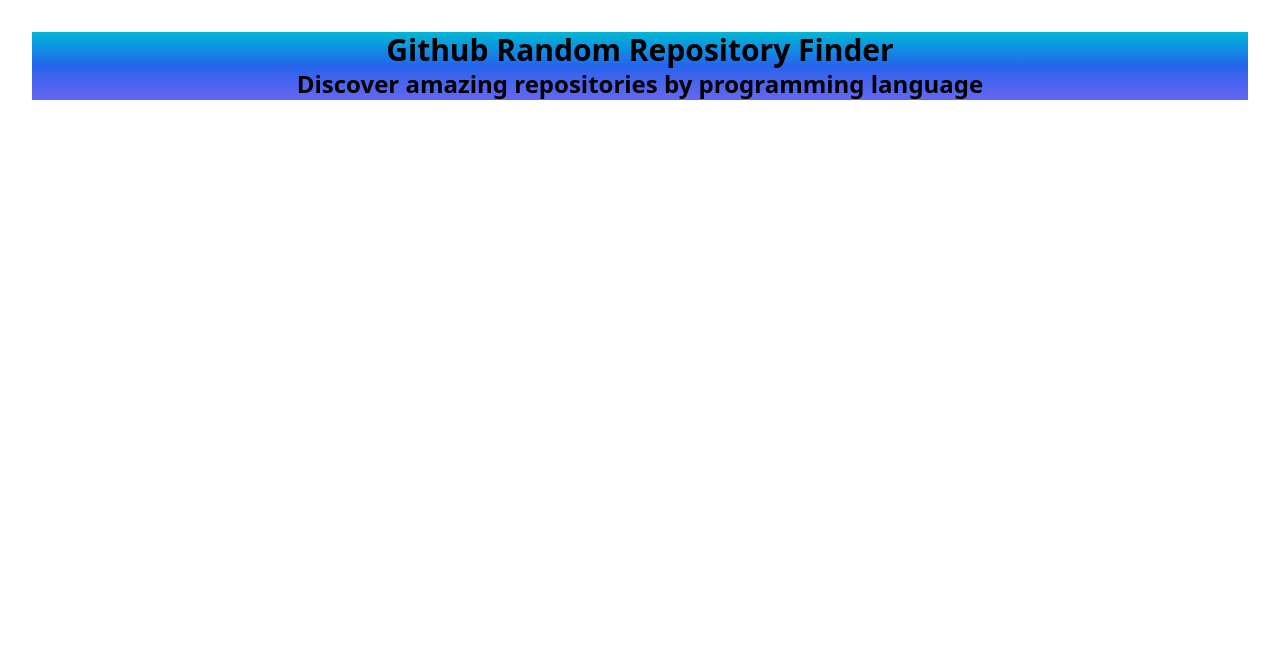
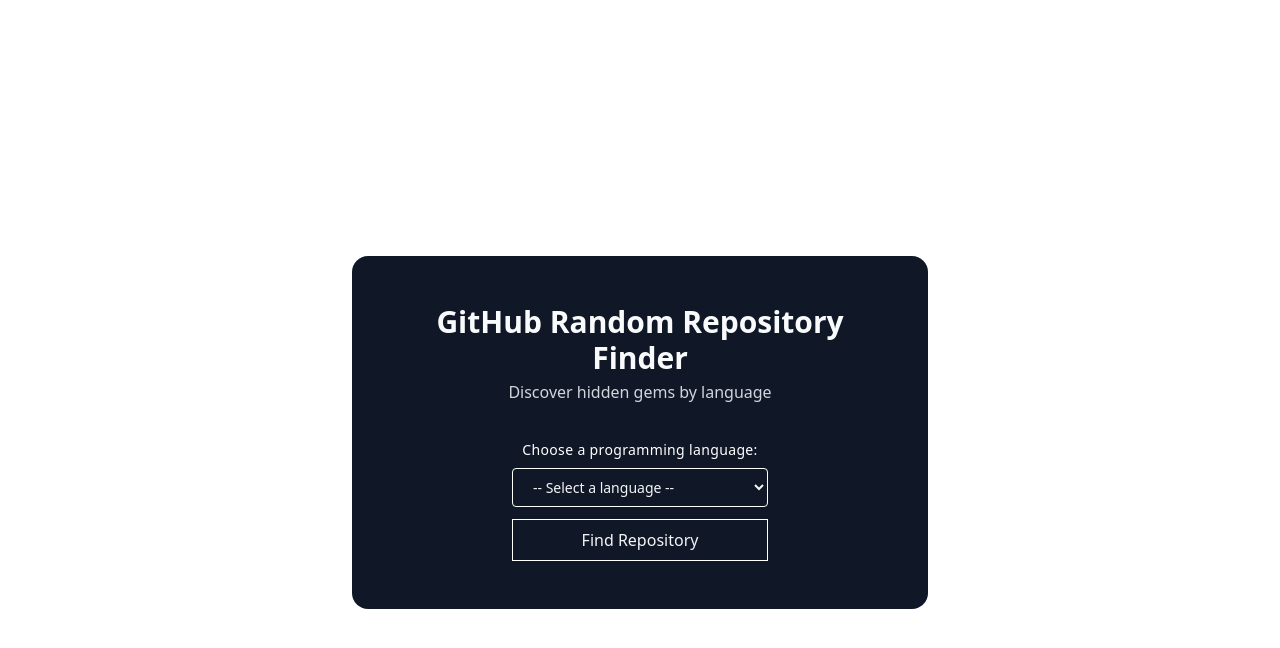
Before and after one commit to F7Z7/random-repofinder, a React (Vite) app: page / in a window 1280 px wide. Shown: the top 648 px of the page. Built offline with nearby package versions, Linux system fonts and the light colour scheme.

Commit message:
did styling

```diff
--- a/src/App.jsx
+++ b/src/App.jsx
@@ -2,14 +2,14 @@
 import reactLogo from './assets/react.svg'
 import viteLogo from '/vite.svg'
 import './App.css'
-import Header from "./components/header.jsx";
+import Hero from "./components/Hero.jsx";
 
 function App() {
     const [count, setCount] = useState(0)
 
     return (
-        <div className="bg-gradient-to-b from-[#06b6d4] via-[#2563eb] to-[#6366f1] flex flex-col items-center justify-center">
-            <Header/>
+        <div className="flex flex-col items-center justify-center  h-screen ">
+            <Hero/>
         </div>
     )
 }
--- /dev/null
+++ b/src/components/Dropdown.jsx
@@ -0,0 +1,31 @@
+import React from "react";
+import languages from "./Languages.jsx";
+
+export default function Dropdown() {
+    return (
+        <form className="w-64 text-sm">
+            <label
+                htmlFor="language"
+                className="block mb-2 text-white tracking-wide"
+            >
+                Choose a programming language:
+            </label>
+            <select
+                id="language"
+                name="language"
+                defaultValue=""
+                className="w-full px-4 py-2 border border-white bg-gray-900 text-gray-100 rounded focus:outline-none "
+            >
+
+                <option value="" disabled>
+                    -- Select a language --
+                </option>
+                {languages.map(({id, languageName}) => (
+                    <option key={id} value={languageName}>
+                        {languageName}
+                    </option>
+                ))}
+            </select>
+        </form>
+    );
+}
--- /dev/null
+++ b/src/components/Hero.jsx
@@ -0,0 +1,27 @@
+import React from 'react';
+import Dropdown from "./Dropdown.jsx";
+
+export default function Hero() {
+    return (
+        <div className="flex items-center justify-center h-screen  text-white px-4">
+            <div className="flex flex-col items-center text-gray-50 bg-gray-900 p-12 rounded-2xl gap-5 max-w-xl w-full space-y-4">
+                <div>
+                    <h1 className="text-3xl font-bold mb-1">
+                        GitHub Random Repository Finder
+                    </h1>
+                    <h2 className="text-gray-300 text-base">
+                        Discover hidden gems by language
+                    </h2>
+                </div>
+                <div className="flex flex-col w-64 space-y-3">
+                    <Dropdown />
+                    <button
+                        className="px-4 py-2 border border-white bg-gray-900 text-gray-100 hover:bg-gray-50 hover:text-black transition-colors transition 300 ease-in-out"
+                    >
+                        Find Repository
+                    </button>
+                </div>
+            </div>
+        </div>
+    );
+}
--- /dev/null
+++ b/src/components/Languages.jsx
@@ -0,0 +1,24 @@
+const languages = [
+    { id: 1, languageName: "Python" },
+    { id: 2, languageName: "JavaScript" },
+    { id: 3, languageName: "C" },
+    { id: 4, languageName: "C++" },
+    { id: 5, languageName: "Java" },
+    { id: 6, languageName: "Go" },
+    { id: 7, languageName: "Rust" },
+    { id: 8, languageName: "Ruby" },
+    { id: 9, languageName: "TypeScript" },
+    { id: 10, languageName: "Swift" },
+    { id: 11, languageName: "Kotlin" },
+    { id: 12, languageName: "PHP" },
+    { id: 13, languageName: "Perl" },
+    { id: 14, languageName: "Scala" },
+    { id: 15, languageName: "Haskell" },
+    { id: 16, languageName: "Dart" },
+    { id: 17, languageName: "R" },
+    { id: 18, languageName: "MATLAB" },
+    { id: 19, languageName: "Lua" },
+    { id: 20, languageName: "Assembly" }
+];
+
+export default languages;
--- a/src/components/dropdown.jsx
+++ /dev/null
@@ -1,11 +0,0 @@
-import react from "react";
-import Languages from "./languages.jsx";
-
-export default function Dropdown() {
-    return (
-<form>
-    <label>Choose a programming language: </label>
-
-</form>
-    )
-}
--- a/src/components/header.jsx
+++ /dev/null
@@ -1,14 +0,0 @@
-import react from 'react'
-import Languages from "./languages.jsx";
-
-export default function Header() {
-    return (
-        <>
-            <div className="flex items-center justify-between flex-col">
-                <h1 className="text-3xl font-bold">Github Random Repository Finder</h1>
-                <h2 className="text-2xl font-semibold"> Discover amazing repositories by programming language</h2>
-                <Languages/>
-            </div>
-        </>
-    )
-}
--- a/src/components/languages.jsx
+++ /dev/null
@@ -1,33 +0,0 @@
-import {v4 as uuidv4} from 'uuid';
-
-export default function Languages() {
-    const languages = [
-        "Python",
-        "JavaScript",
-        "C",
-        "C++",
-        "Java",
-        "Go",
-        "Rust",
-        "Ruby",
-        "TypeScript",
-        "Swift",
-        "Kotlin",
-        "PHP",
-        "Perl",
-        "Scala",
-        "Haskell",
-        "Dart",
-        "R",
-        "MATLAB",
-        "Lua",
-        "Assembly"
-    ];
-    const language = languages.map(name => ({
-            id: uuidv4(),
-            name: name
-        }
-
-    ));
-    return Languages;
-}
```
